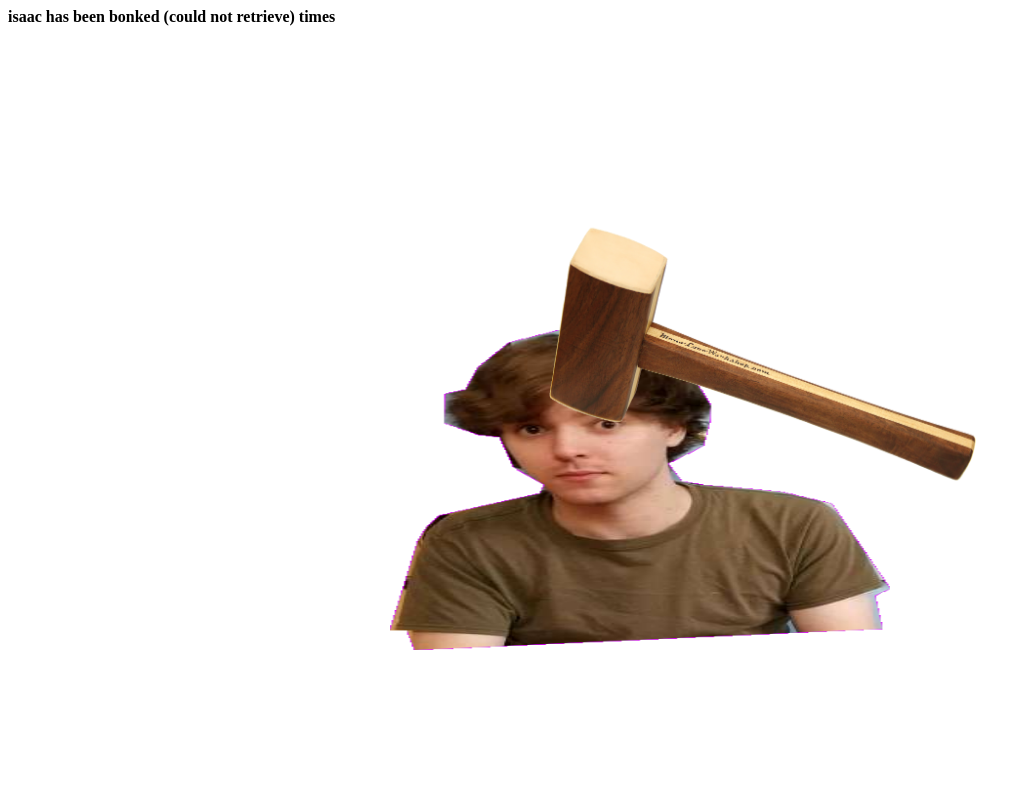
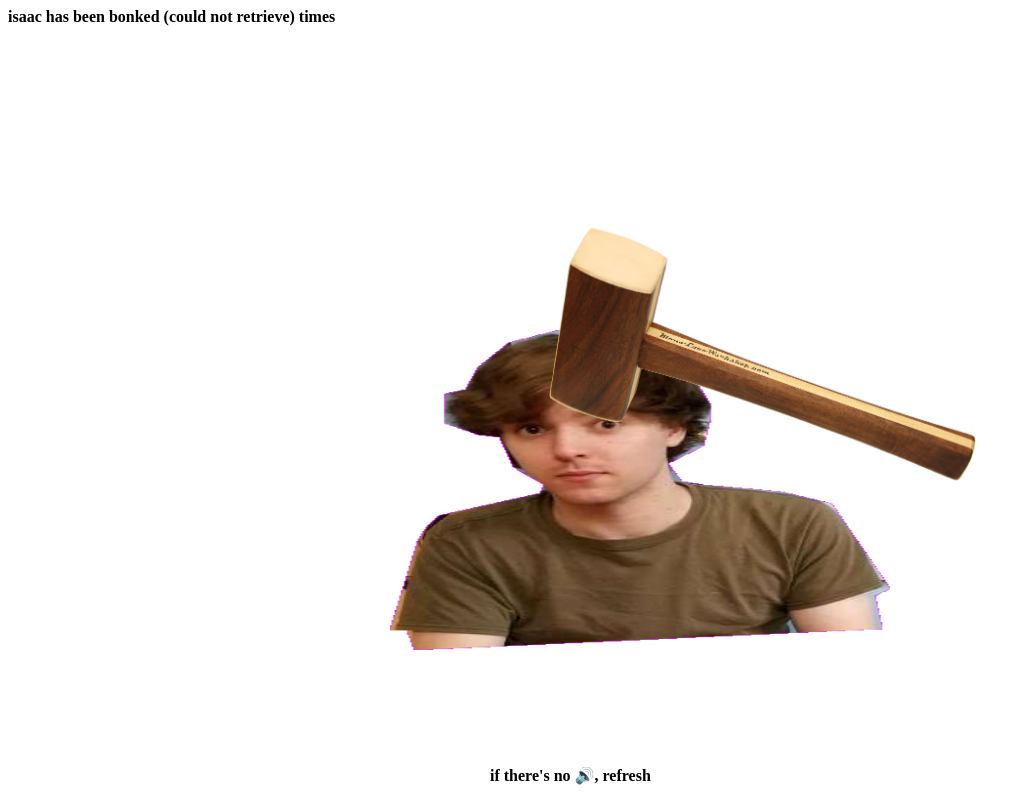
Before and after one commit to sarahkittyy/isaac-bonk, a website: page docs/index.html in a window 1280 px wide. Shown: the whole page, without its empty margins (0-1031 px from the left). Drawn offline with Linux system fonts and the light colour scheme; no server answers.

Commit message:
fix: notification to refresh if there's no audio

```diff
--- a/docs/index.css
+++ b/docs/index.css
@@ -33,6 +33,14 @@
 	z-index: 9999;
 }
 
+.bottom {
+	position: absolute;
+	bottom: 15px;
+	left: 50%;
+	width: 300px;
+	margin-left: -150px;
+}
+
 .center {
 	position: absolute;
 	display: block;
--- a/docs/index.html
+++ b/docs/index.html
@@ -15,5 +15,7 @@
   <audio autoplay id="audio">
     <source src="public/noise.m4a">
   </audio>
+
+  <b class="bottom">if there's no 🔊, refresh</b>
 </body>
 </html>
```
